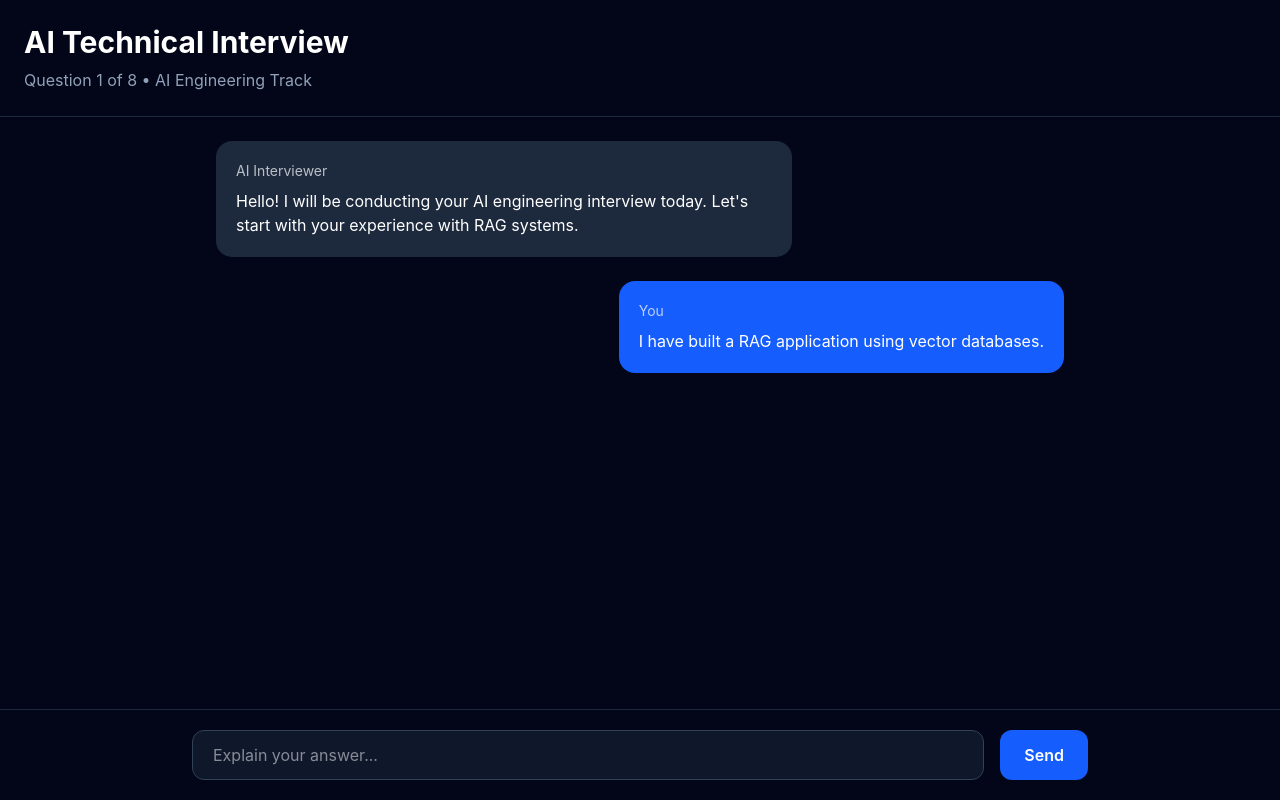
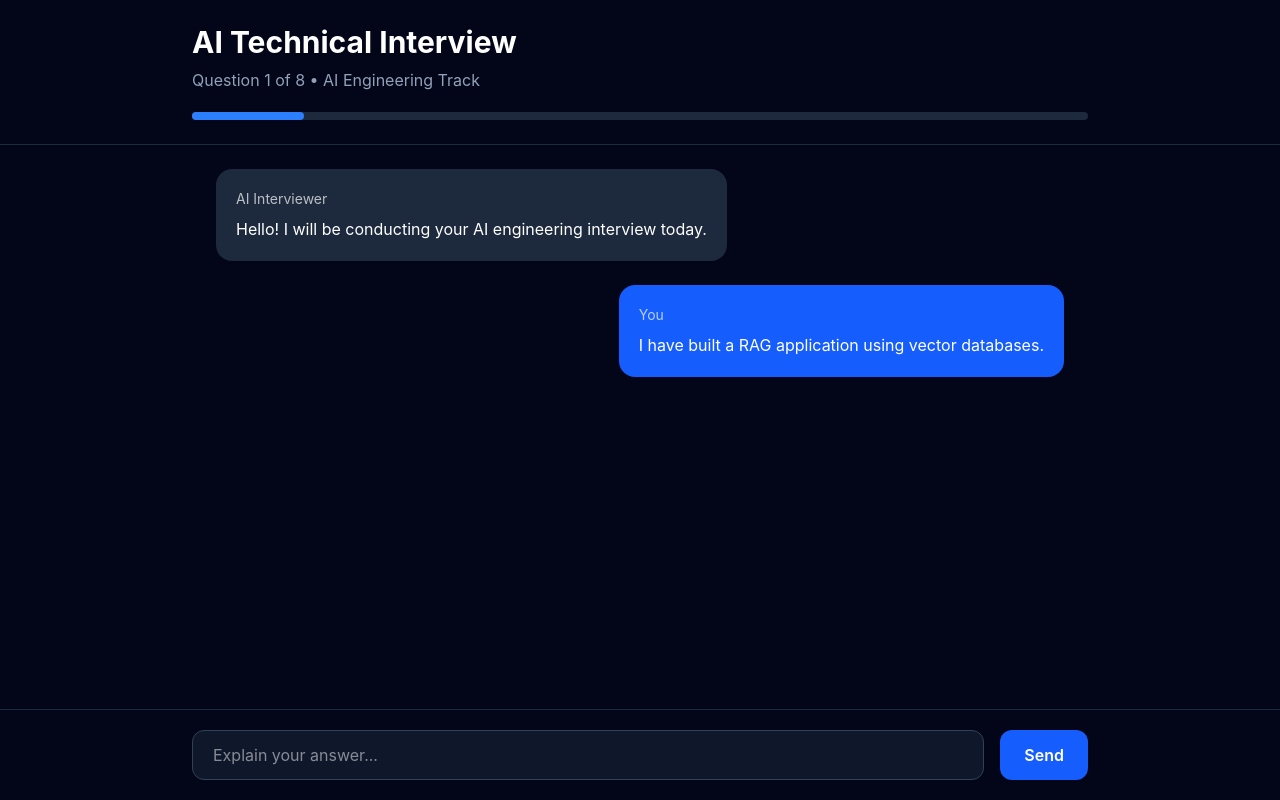
Before and after one commit to Ranjanmaiti6/interview-agent-ai, a React app in the folder frontend/: page /interview in a window 1280 px wide. Built offline with nearby package versions, Linux system fonts and the light colour scheme; the HTML template or start-up script is replaced by a standard one.

Commit message:
Interview header

```diff
--- /dev/null
+++ b/frontend/src/components/interview/InterviewHeader.jsx
@@ -0,0 +1,38 @@
+export default function InterviewHeader({
+  questionNumber = 1,
+  totalQuestions = 8,
+}) {
+  const progress =
+    (questionNumber / totalQuestions) * 100;
+
+  return (
+    <div className="border-b border-slate-800 p-6">
+
+      <div className="max-w-4xl mx-auto">
+
+        <h1 className="text-white text-3xl font-bold">
+          AI Technical Interview
+        </h1>
+
+        <p className="text-slate-400 mt-2">
+          Question {questionNumber} of {totalQuestions}
+          {" "}• AI Engineering Track
+        </p>
+
+
+        <div className="bg-slate-800 h-2 rounded-full mt-5">
+
+          <div
+            className="bg-blue-500 h-2 rounded-full transition-all"
+            style={{
+              width:`${progress}%`
+            }}
+          />
+
+        </div>
+
+      </div>
+
+    </div>
+  );
+}
--- a/frontend/src/pages/Interview/Interview.jsx
+++ b/frontend/src/pages/Interview/Interview.jsx
@@ -1,12 +1,14 @@
 import ChatMessage from "../../components/interview/ChatMessage";
 import InterviewInput from "../../components/interview/InterviewInput";
+import InterviewHeader from "../../components/interview/InterviewHeader";
+
 
 export default function Interview() {
 
   const messages = [
     {
       role: "ai",
-      text: "Hello! I will be conducting your AI engineering interview today. Let's start with your experience with RAG systems."
+      text: "Hello! I will be conducting your AI engineering interview today."
     },
     {
       role: "user",
@@ -16,41 +18,15 @@ export default function Interview() {
 
 
   return (
-
     <div className="min-h-screen bg-slate-950 flex flex-col">
 
-      {/* Header */}
-      <div className="
-        border-b
-        border-slate-800
-        p-6
-      ">
-        <h1 className="
-          text-white
-          text-3xl
-          font-bold
-        ">
-          AI Technical Interview
-        </h1>
-
-        <p className="text-slate-400 mt-2">
-          Question 1 of 8 • AI Engineering Track
-        </p>
-
-      </div>
+      <InterviewHeader
+        questionNumber={1}
+        totalQuestions={8}
+      />
 
 
-
-      {/* Chat Area */}
-
-      <div className="
-        flex-1
-        max-w-4xl
-        w-full
-        mx-auto
-        p-6
-        space-y-6
-      ">
+      <div className="flex-1 max-w-4xl w-full mx-auto p-6 space-y-6">
 
         {
           messages.map((message,index)=>(
@@ -64,12 +40,8 @@ export default function Interview() {
       </div>
 
 
-
-      {/* Input */}
-
       <InterviewInput />
 
     </div>
-
   );
 }
```
